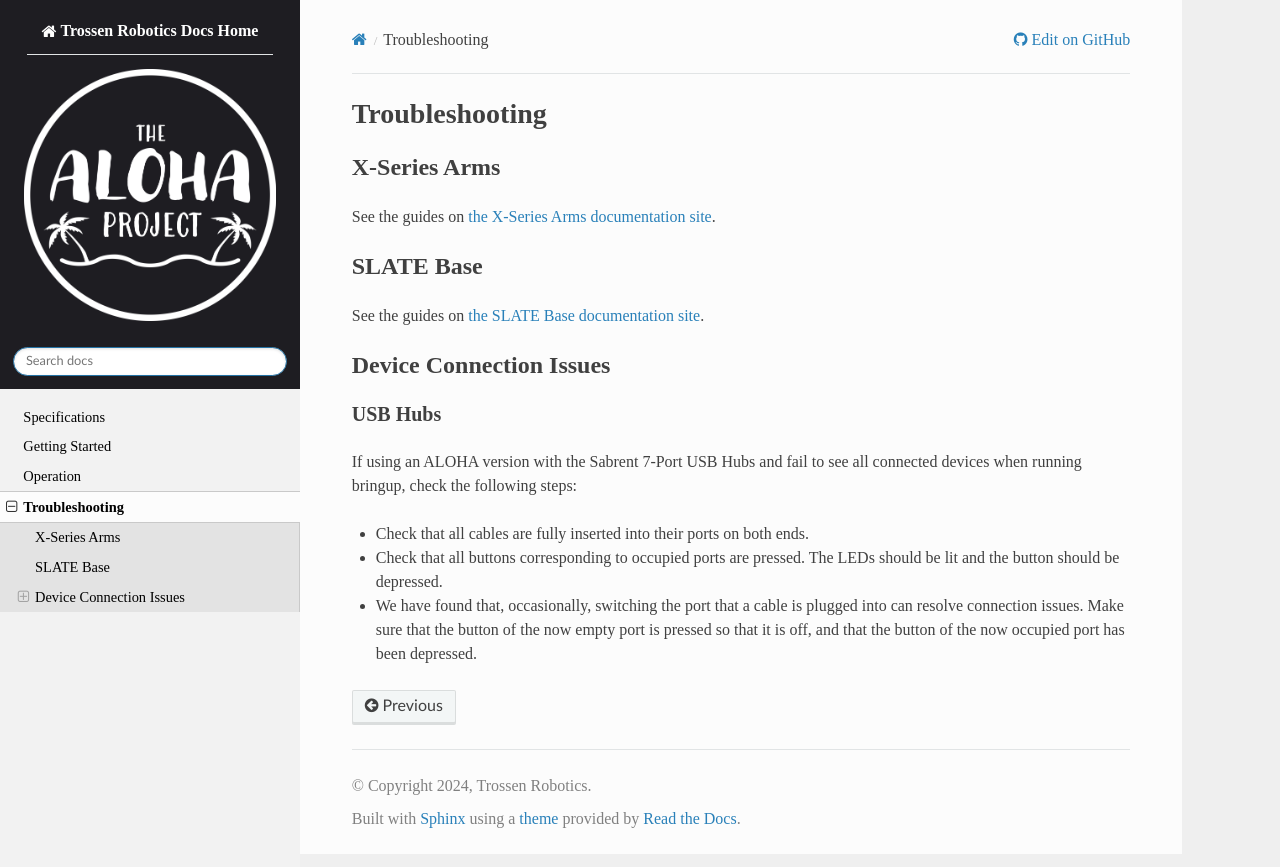
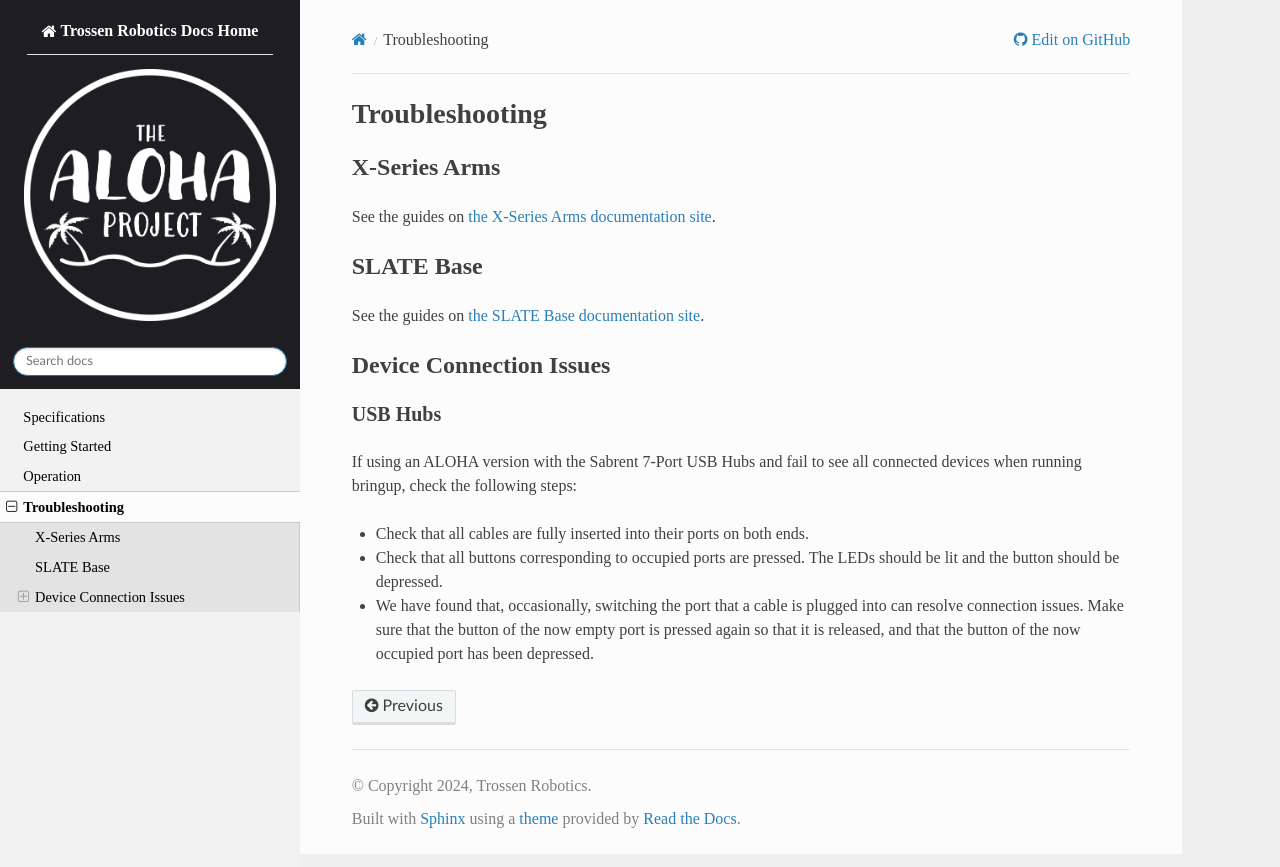
Before and after one commit to TrossenRobotics/aloha_docs, a Sphinx documentation site: the page built from docs/troubleshooting.rst, in a window 1280 px wide. Shown: the top 867 px of the page. Built offline with Sphinx 7.4.7 and the Read the Docs theme 2.0.0, drawn with Linux system fonts in a browser that asks for light colours; some web fonts are replaced.

Commit message:
Clarify some wording

```diff
--- a/docs/troubleshooting.rst
+++ b/docs/troubleshooting.rst
@@ -28,4 +28,4 @@
 *   Check that all buttons corresponding to occupied ports are pressed.
     The LEDs should be lit and the button should be depressed.
 *   We have found that, occasionally, switching the port that a cable is plugged into can resolve connection issues.
-    Make sure that the button of the now empty port is pressed so that it is off, and that the button of the now occupied port has been depressed.
+    Make sure that the button of the now empty port is pressed again so that it is released, and that the button of the now occupied port has been depressed.
```
